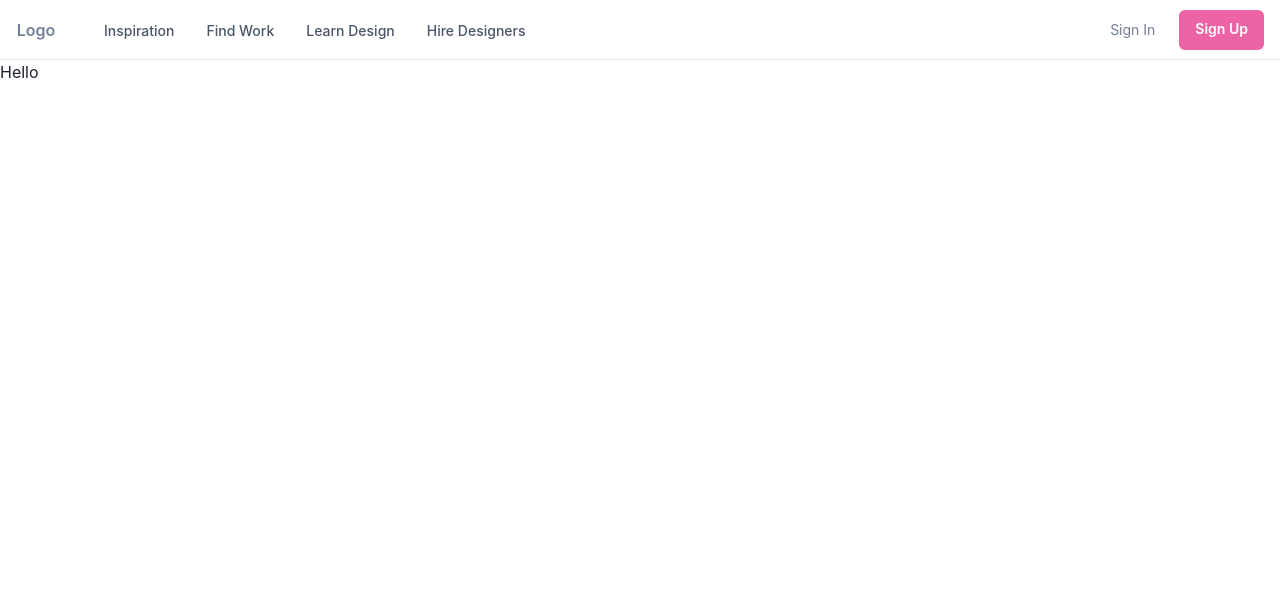
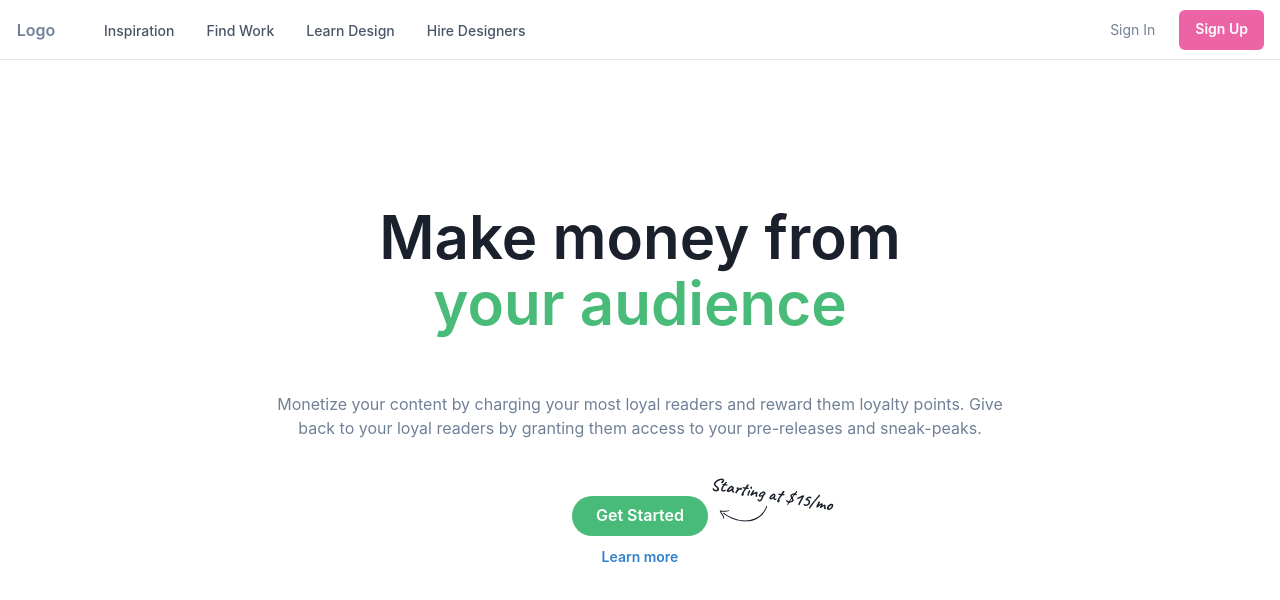
Before and after one commit to Harshita-mindfire/business-landing-page, a Next.js app: page / in a window 1280 px wide. Shown: the top 600 px of the page. Built offline with nearby package versions, Linux system fonts and the light colour scheme.

Commit message:
enhance: add hero section to the landing page

```diff
--- a/app/page.tsx
+++ b/app/page.tsx
@@ -1,7 +1,9 @@
-import Image from 'next/image'
+import HeroSection from "@/components/HeroSection";
 
 export default function Home() {
   return (
-    <div>Hello</div>
-  )
+    <div>
+      <HeroSection />
+    </div>
+  );
 }
--- /dev/null
+++ b/components/HeroSection.tsx
@@ -0,0 +1,107 @@
+"use client";
+import Head from "next/head";
+import {
+  Box,
+  Heading,
+  Container,
+  Text,
+  Button,
+  Stack,
+  Icon,
+  useColorModeValue,
+  createIcon,
+} from "@chakra-ui/react";
+import React from "react";
+
+export default function HeroSection() {
+  return (
+    <>
+      <Head>
+        <link
+          href="https://fonts.googleapis.com/css2?family=Caveat:wght@700&display=swap"
+          rel="stylesheet"
+        />
+      </Head>
+
+      <Container maxW={"3xl"}>
+        <Stack
+          as={Box}
+          textAlign={"center"}
+          spacing={{ base: 8, md: 14 }}
+          py={{ base: 20, md: 36 }}
+        >
+          <Heading
+            fontWeight={600}
+            fontSize={{ base: "2xl", sm: "4xl", md: "6xl" }}
+            lineHeight={"110%"}
+          >
+            Make money from <br />
+            <Text as={"span"} color={"green.400"}>
+              your audience
+            </Text>
+          </Heading>
+          <Text color={"gray.500"}>
+            Monetize your content by charging your most loyal readers and reward
+            them loyalty points. Give back to your loyal readers by granting
+            them access to your pre-releases and sneak-peaks.
+          </Text>
+          <Stack
+            direction={"column"}
+            spacing={3}
+            align={"center"}
+            alignSelf={"center"}
+            position={"relative"}
+          >
+            <Button
+              colorScheme={"green"}
+              bg={"green.400"}
+              rounded={"full"}
+              px={6}
+              _hover={{
+                bg: "green.500",
+              }}
+            >
+              Get Started
+            </Button>
+            <Button variant={"link"} colorScheme={"blue"} size={"sm"}>
+              Learn more
+            </Button>
+            <Box>
+              <Icon
+                as={Arrow}
+                color={useColorModeValue("gray.800", "gray.300")}
+                w={71}
+                position={"absolute"}
+                right={-71}
+                top={"10px"}
+              />
+              <Text
+                fontSize={"lg"}
+                fontFamily={"Caveat"}
+                position={"absolute"}
+                right={"-125px"}
+                top={"-15px"}
+                transform={"rotate(10deg)"}
+              >
+                Starting at $15/mo
+              </Text>
+            </Box>
+          </Stack>
+        </Stack>
+      </Container>
+    </>
+  );
+}
+
+const Arrow = createIcon({
+  displayName: "Arrow",
+  viewBox: "0 0 72 24",
+  path: (
+    <path
+      fillRule="evenodd"
+      clipRule="evenodd"
+      d="M0.600904 7.08166C0.764293 6.8879 1.01492 6.79004 1.26654 6.82177C2.83216 7.01918 5.20326 7.24581 7.54543 7.23964C9.92491 7.23338 12.1351 6.98464 13.4704 6.32142C13.84 6.13785 14.2885 6.28805 14.4722 6.65692C14.6559 7.02578 14.5052 7.47362 14.1356 7.6572C12.4625 8.48822 9.94063 8.72541 7.54852 8.7317C5.67514 8.73663 3.79547 8.5985 2.29921 8.44247C2.80955 9.59638 3.50943 10.6396 4.24665 11.7384C4.39435 11.9585 4.54354 12.1809 4.69301 12.4068C5.79543 14.0733 6.88128 15.8995 7.1179 18.2636C7.15893 18.6735 6.85928 19.0393 6.4486 19.0805C6.03792 19.1217 5.67174 18.8227 5.6307 18.4128C5.43271 16.4346 4.52957 14.868 3.4457 13.2296C3.3058 13.0181 3.16221 12.8046 3.01684 12.5885C2.05899 11.1646 1.02372 9.62564 0.457909 7.78069C0.383671 7.53862 0.437515 7.27541 0.600904 7.08166ZM5.52039 10.2248C5.77662 9.90161 6.24663 9.84687 6.57018 10.1025C16.4834 17.9344 29.9158 22.4064 42.0781 21.4773C54.1988 20.5514 65.0339 14.2748 69.9746 0.584299C70.1145 0.196597 70.5427 -0.0046455 70.931 0.134813C71.3193 0.274276 71.5206 0.70162 71.3807 1.08932C66.2105 15.4159 54.8056 22.0014 42.1913 22.965C29.6185 23.9254 15.8207 19.3142 5.64226 11.2727C5.31871 11.0171 5.26415 10.5479 5.52039 10.2248Z"
+      fill="currentColor"
+    />
+  ),
+});
```
